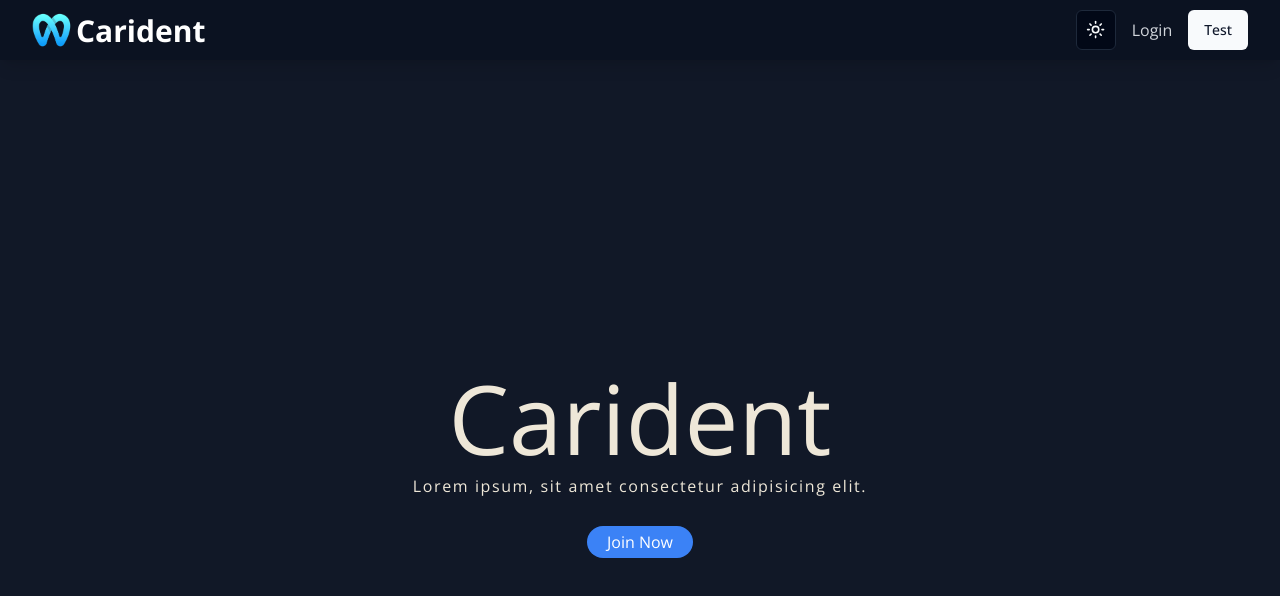
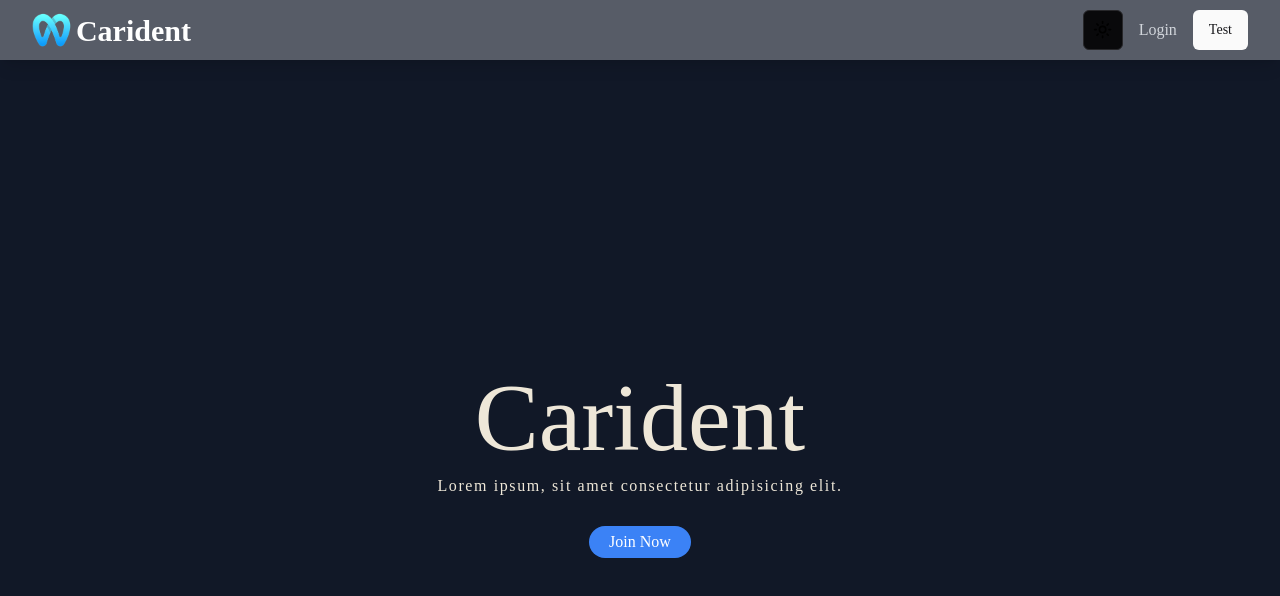
Before and after one commit to code-geass-tech/Admin-Web, a React (Vite) app: page / in a window 1280 px wide. Shown: the top 596 px of the page. Built offline with nearby package versions, Linux system fonts and the light colour scheme.

Commit message:
update shad to use zinc as basecolor

```diff
--- a/src/components/ui/button.jsx
+++ b/src/components/ui/button.jsx
@@ -5,19 +5,19 @@ import { cva } from "class-variance-authority";
 import { cn } from "@/lib/utils"
 
 const buttonVariants = cva(
-  "inline-flex items-center justify-center whitespace-nowrap rounded-md text-sm font-medium ring-offset-background transition-colors focus-visible:outline-none focus-visible:ring-2 focus-visible:ring-ring focus-visible:ring-offset-2 disabled:pointer-events-none disabled:opacity-50",
+  "inline-flex items-center justify-center whitespace-nowrap rounded-md text-sm font-medium ring-offset-white transition-colors focus-visible:outline-none focus-visible:ring-2 focus-visible:ring-zinc-950 focus-visible:ring-offset-2 disabled:pointer-events-none disabled:opacity-50 dark:ring-offset-zinc-950 dark:focus-visible:ring-zinc-300",
   {
     variants: {
       variant: {
-        default: "bg-primary text-primary-foreground hover:bg-primary/90",
+        default: "bg-zinc-900 text-zinc-50 hover:bg-zinc-900/90 dark:bg-zinc-50 dark:text-zinc-900 dark:hover:bg-zinc-50/90",
         destructive:
-          "bg-destructive text-destructive-foreground hover:bg-destructive/90",
+          "bg-red-500 text-zinc-50 hover:bg-red-500/90 dark:bg-red-900 dark:text-zinc-50 dark:hover:bg-red-900/90",
         outline:
-          "border border-input bg-background hover:bg-accent hover:text-accent-foreground",
+          "border border-zinc-200 bg-white hover:bg-zinc-100 hover:text-zinc-900 dark:border-zinc-800 dark:bg-zinc-950 dark:hover:bg-zinc-800 dark:hover:text-zinc-50",
         secondary:
-          "bg-secondary text-secondary-foreground hover:bg-secondary/80",
-        ghost: "hover:bg-accent hover:text-accent-foreground",
-        link: "text-primary underline-offset-4 hover:underline",
+          "bg-zinc-100 text-zinc-900 hover:bg-zinc-100/80 dark:bg-zinc-800 dark:text-zinc-50 dark:hover:bg-zinc-800/80",
+        ghost: "hover:bg-zinc-100 hover:text-zinc-900 dark:hover:bg-zinc-800 dark:hover:text-zinc-50",
+        link: "text-zinc-900 underline-offset-4 hover:underline dark:text-zinc-50",
       },
       size: {
         default: "h-10 px-4 py-2",
--- a/src/components/ui/input.jsx
+++ b/src/components/ui/input.jsx
@@ -7,7 +7,7 @@ const Input = React.forwardRef(({ className, type, ...props }, ref) => {
     (<input
       type={type}
       className={cn(
-        "flex h-10 w-full rounded-md border border-input bg-background px-3 py-2 text-sm ring-offset-background file:border-0 file:bg-transparent file:text-sm file:font-medium placeholder:text-muted-foreground focus-visible:outline-none focus-visible:ring-2 focus-visible:ring-ring focus-visible:ring-offset-2 disabled:cursor-not-allowed disabled:opacity-50",
+        "flex h-10 w-full rounded-md border border-zinc-200 bg-white px-3 py-2 text-sm ring-offset-white file:border-0 file:bg-transparent file:text-sm file:font-medium placeholder:text-zinc-500 focus-visible:outline-none focus-visible:ring-2 focus-visible:ring-zinc-950 focus-visible:ring-offset-2 disabled:cursor-not-allowed disabled:opacity-50 dark:border-zinc-800 dark:bg-zinc-950 dark:ring-offset-zinc-950 dark:placeholder:text-zinc-400 dark:focus-visible:ring-zinc-300",
         className
       )}
       ref={ref}
--- a/src/index.css
+++ b/src/index.css
@@ -1,76 +1,3 @@
 @tailwind base;
   @tailwind components;
   @tailwind utilities;
-
-  @layer base {
-    :root {
-      --background: 0 0% 100%;
-      --foreground: 222.2 84% 4.9%;
-
-      --card: 0 0% 100%;
-      --card-foreground: 222.2 84% 4.9%;
-
-      --popover: 0 0% 100%;
-      --popover-foreground: 222.2 84% 4.9%;
-
-      --primary: 222.2 47.4% 11.2%;
-      --primary-foreground: 210 40% 98%;
-
-      --secondary: 210 40% 96.1%;
-      --secondary-foreground: 222.2 47.4% 11.2%;
-
-      --muted: 210 40% 96.1%;
-      --muted-foreground: 215.4 16.3% 46.9%;
-
-      --accent: 210 40% 96.1%;
-      --accent-foreground: 222.2 47.4% 11.2%;
-
-      --destructive: 0 84.2% 60.2%;
-      --destructive-foreground: 210 40% 98%;
-
-      --border: 214.3 31.8% 91.4%;
-      --input: 214.3 31.8% 91.4%;
-      --ring: 222.2 84% 4.9%;
-
-      --radius: 0.5rem;
-    }
-
-    .dark {
-      --background: 222.2 84% 4.9%;
-      --foreground: 210 40% 98%;
-
-      --card: 222.2 84% 4.9%;
-      --card-foreground: 210 40% 98%;
-
-      --popover: 222.2 84% 4.9%;
-      --popover-foreground: 210 40% 98%;
-
-      --primary: 210 40% 98%;
-      --primary-foreground: 222.2 47.4% 11.2%;
-
-      --secondary: 217.2 32.6% 17.5%;
-      --secondary-foreground: 210 40% 98%;
-
-      --muted: 217.2 32.6% 17.5%;
-      --muted-foreground: 215 20.2% 65.1%;
-
-      --accent: 217.2 32.6% 17.5%;
-      --accent-foreground: 210 40% 98%;
-
-      --destructive: 0 62.8% 30.6%;
-      --destructive-foreground: 210 40% 98%;
-
-      --border: 217.2 32.6% 17.5%;
-      --input: 217.2 32.6% 17.5%;
-      --ring: 212.7 26.8% 83.9%;
-    }
-  }
-
-  @layer base {
-    * {
-      @apply border-border;
-    }
-    body {
-      @apply bg-background text-foreground;
-    }
-  }
--- a/tailwind.config.js
+++ b/tailwind.config.js
@@ -10,7 +10,7 @@ module.exports = {
   prefix: "",
   theme: {
     fontFamily: {
-      'sans': ['Open Sans', 'sans-serif']
+      'sans': ['`Open Sans', 'sans-serif']
     },
     container: {
       center: true,
@@ -20,46 +20,6 @@ module.exports = {
       },
     },
     extend: {
-      colors: {
-        border: "hsl(var(--border))",
-        input: "hsl(var(--input))",
-        ring: "hsl(var(--ring))",
-        background: "hsl(var(--background))",
-        foreground: "hsl(var(--foreground))",
-        primary: {
-          DEFAULT: "hsl(var(--primary))",
-          foreground: "hsl(var(--primary-foreground))",
-        },
-        secondary: {
-          DEFAULT: "hsl(var(--secondary))",
-          foreground: "hsl(var(--secondary-foreground))",
-        },
-        destructive: {
-          DEFAULT: "hsl(var(--destructive))",
-          foreground: "hsl(var(--destructive-foreground))",
-        },
-        muted: {
-          DEFAULT: "hsl(var(--muted))",
-          foreground: "hsl(var(--muted-foreground))",
-        },
-        accent: {
-          DEFAULT: "hsl(var(--accent))",
-          foreground: "hsl(var(--accent-foreground))",
-        },
-        popover: {
-          DEFAULT: "hsl(var(--popover))",
-          foreground: "hsl(var(--popover-foreground))",
-        },
-        card: {
-          DEFAULT: "hsl(var(--card))",
-          foreground: "hsl(var(--card-foreground))",
-        },
-      },
-      borderRadius: {
-        lg: "var(--radius)",
-        md: "calc(var(--radius) - 2px)",
-        sm: "calc(var(--radius) - 4px)",
-      },
       keyframes: {
         "accordion-down": {
           from: { height: "0" },
```
Also changed, not shown: src/components/ui/dropdown-menu.jsx (+7 -7 lines), components.json.
